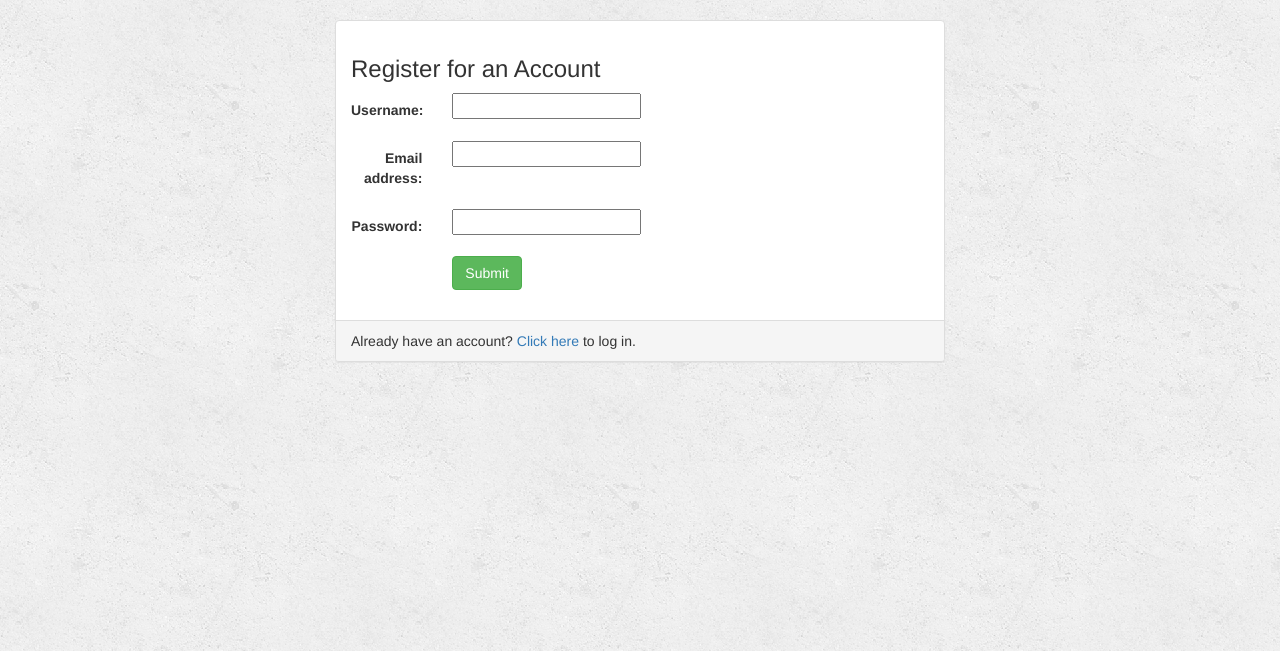
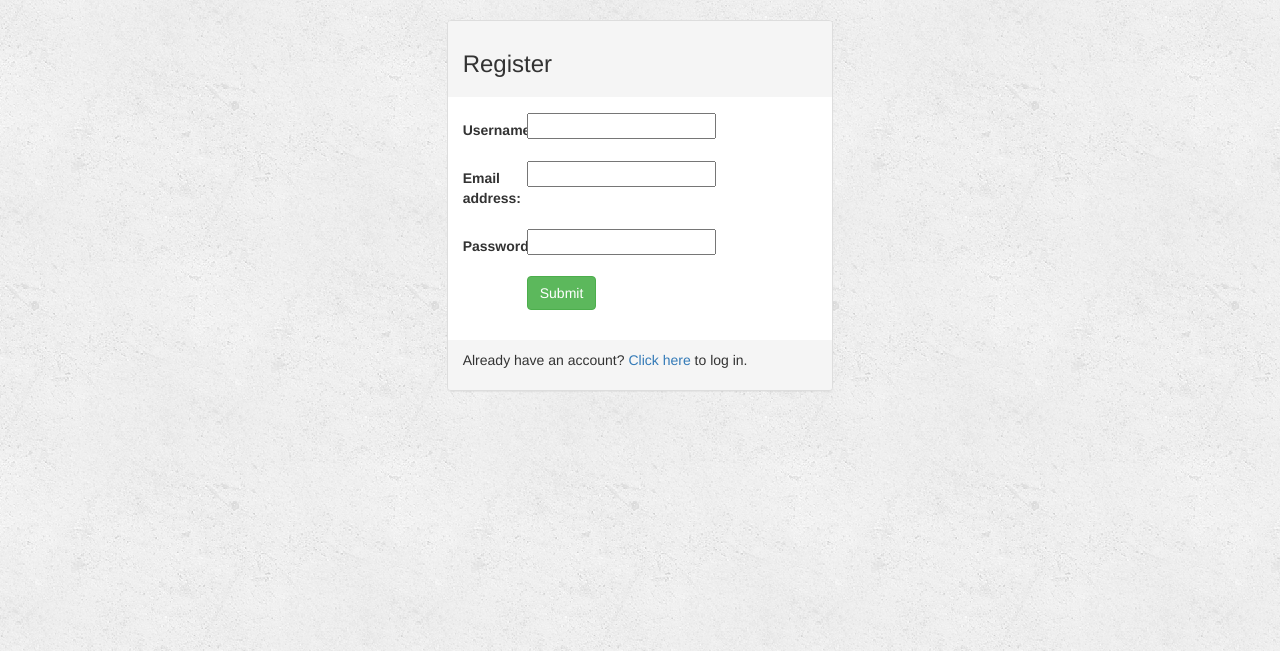
Before and after one commit to Ylmz42/Django_Application, a Django app: page /register/ in a window 1280 px wide. Shown: the part 52-703 px from the top of the page. Run offline with Django 3.2, Linux system fonts and the light colour scheme; some libraries are stand-ins or nearby versions.

Commit message:
register page changed

```diff
--- a/project/templates/project/register.html
+++ b/project/templates/project/register.html
@@ -3,19 +3,29 @@
 {% block register_active %}active{% endblock %}
 
 {% block body %}
+
 <div class="container-fluid">
+  <div class="row" style="margin: auto">
+    <div class="col-sm-4 col-sm-offset-4">
 
-  <div class="row">
-    <div class="col-sm-6 col-sm-offset-3">
+      <div class="panel-group">
         <div class="panel panel-default">
+
+          <div class="panel-heading">
+            <h3>Register</h3>
+          </div>
+
           <div class="panel-body">
-          <h3>Register for an Account</h3>
             {% if error_message %}
-          <p><strong>{{ error_message }}</strong></p>
+            <p>
+              <strong>{{error_message}}</strong>
+            </p>
             {% endif %}
-          <form class="form-horizontal" role="form" action="" method="post" enctype="multipart/form-data">
+
+            <form class="form-horizontal" role="form" method="post" enctype="multipart/form-data">
               {% csrf_token %}
               {% include 'project/form_template.html' %}
+
               <div class="form-group">
                 <div class="col-sm-offset-2 col-sm-10">
                   <button type="submit" class="btn btn-success">Submit</button>
@@ -23,12 +33,17 @@
               </div>
             </form>
           </div>
+
           <div class="panel-footer">
+            <p>
               Already have an account? <a href="{% url 'project:login_user' %}">Click here</a> to log in.
-        </div>
+            </p>
           </div>
         </div>
       </div>
 
     </div>
+  </div>
+</div>
+
 {% endblock %}
```
Lines whose indentation alone changed are shown as unchanged.
